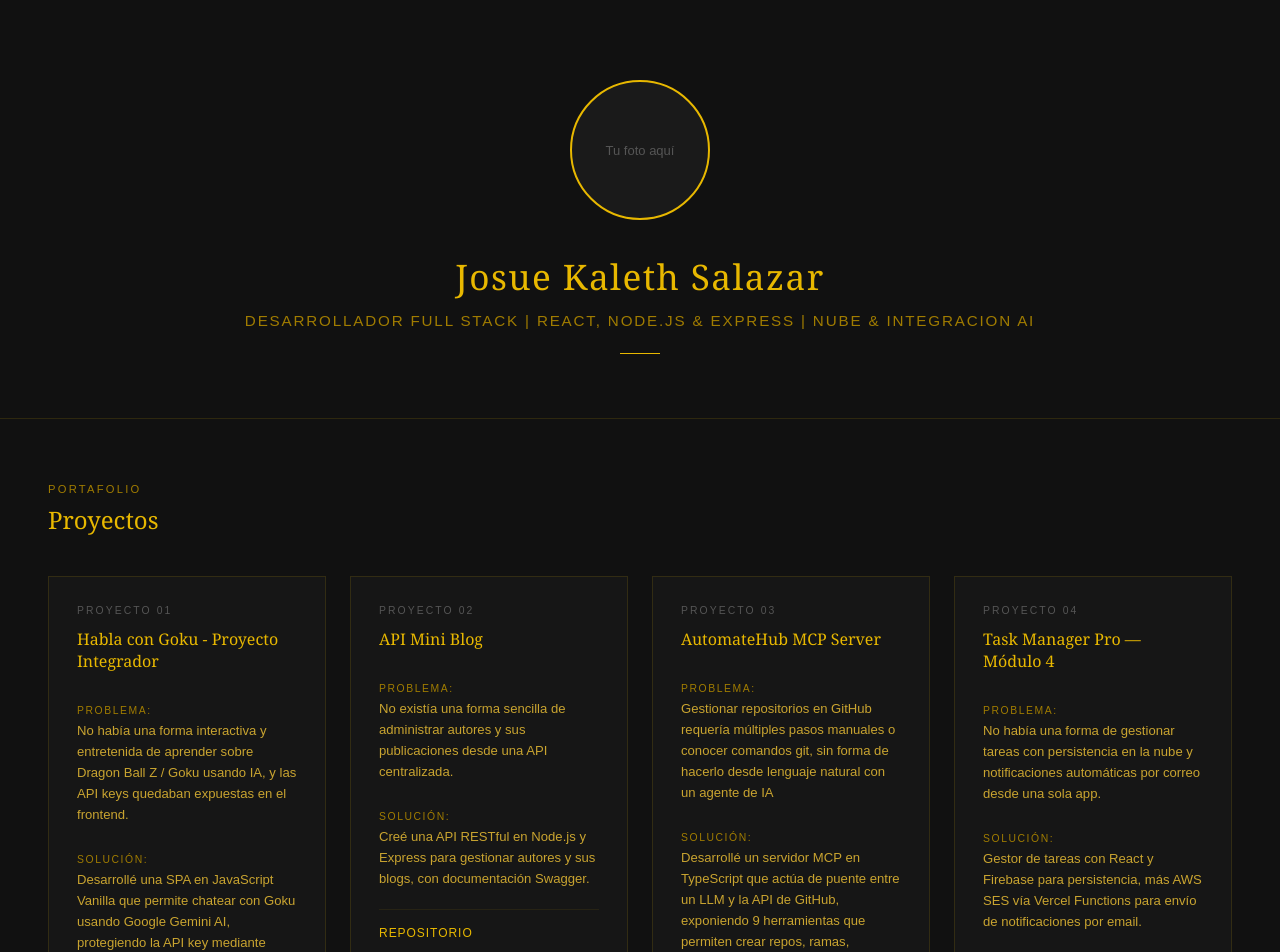
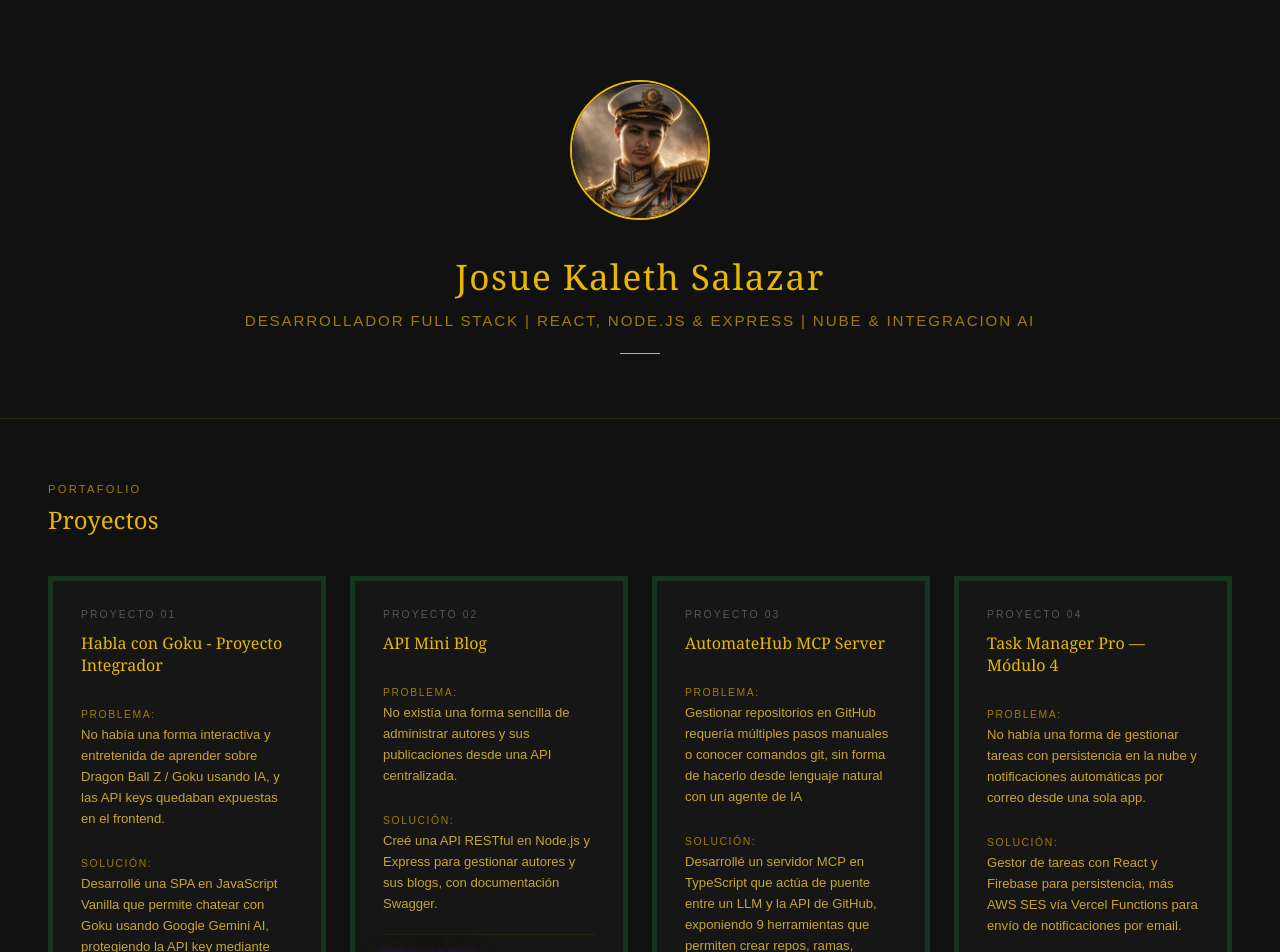
Before and after one commit to Taimolrvz007/portafolio, a React (Vite) app: page / in a window 1280 px wide. Shown: the top 952 px of the page. Built offline with nearby package versions, Linux system fonts and the light colour scheme.

Commit message:
utimo arreglo: se añadio foto

```diff
--- a/src/principal.css
+++ b/src/principal.css
@@ -12,9 +12,9 @@
 .section-label { font-size: 0.7rem; letter-spacing: 0.2em; text-transform: uppercase; color: #a07c00; font-family: sans-serif; margin-bottom: 0.5rem; }
 .section-title { font-size: 1.5rem; font-weight: 400; color: #e8b800; margin-bottom: 2.5rem; }
 
-.projects { display: grid; grid-template-columns: repeat(auto-fit, minmax(260px, 1fr)); gap: 1.5rem; }
+.projects { display: grid; grid-template-columns: repeat(auto-fit, minmax(260px, 1fr)); gap: 1.5rem;}
 
-.card { background: #161616; border: 1px solid #e8b80022; padding: 1.75rem; position: relative; }
+.card { background: #161616; border: 5px solid #0eff6222; padding: 1.75rem; position: relative; }
 .card-num { font-size: 0.65rem; letter-spacing: 0.2em; color: #555; font-family: sans-serif; margin-bottom: 0.75rem; text-transform: uppercase; }
 .card h3 { font-size: 1rem; font-weight: 400; color: #e8b800; margin-bottom: 1.25rem; }
 .card-row {
@@ -40,7 +40,20 @@
   line-height: 1.6;
 }
 .card-links { display: flex; gap: 1rem; margin-top: 1.25rem; padding-top: 1rem; border-top: 1px solid #e8b80015; }
-.card-links a { font-size: 0.75rem; color: #e8b800; text-decoration: none; letter-spacing: 0.08em; text-transform: uppercase; font-family: sans-serif; }
+.card-links a {
+  font-size: 0.75rem;
+  color: #b909ea;
+  text-decoration: none;
+  letter-spacing: 0.08em;
+  text-transform: uppercase;
+  font-family: sans-serif;
+  text-shadow: 0 0 8px #380cd8, 0 0 20px #e8b80088;
+  transition: text-shadow 0.3s ease;
+}
+
+.card-links a:hover {
+  text-shadow: 0 0 12px #e8b800, 0 0 30px #e8b800, 0 0 50px #e8b80066;
+}
 
 .contact { padding: 4rem 3rem 5rem; text-align: center; }
 .contact-btns { display: flex; gap: 1rem; justify-content: center; flex-wrap: wrap; margin-top: 2.5rem; }
--- a/src/principal.tsx
+++ b/src/principal.tsx
@@ -41,7 +41,7 @@ export default function Principal() {
 
       <section className="hero">
         <div className="photo-ring">
-          <span style={{ color: '#555', fontSize: '13px', fontFamily: 'sans-serif' }}>Tu foto aquí</span>
+           <img src="photo-ring.jpeg" alt="foto" style={{ width: '100%', height: '100%', objectFit: 'cover' }} />
         </div>
         <h1>Josue Kaleth Salazar</h1>
         <p>Desarrollador Full Stack | React, Node.js & Express | Nube & Integracion AI</p>
```
Also changed, not shown: public/photo-ring.jpeg (added).
